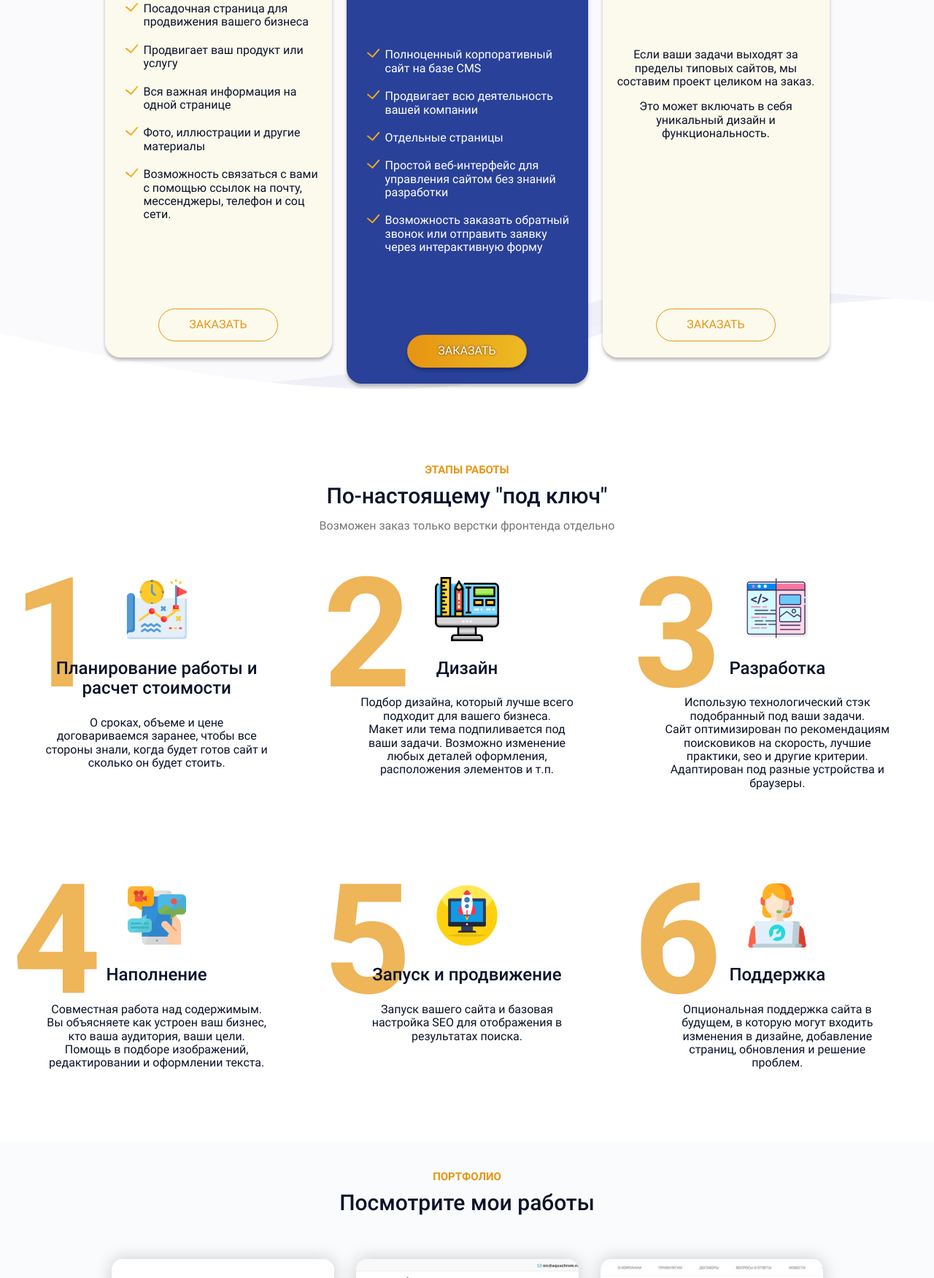
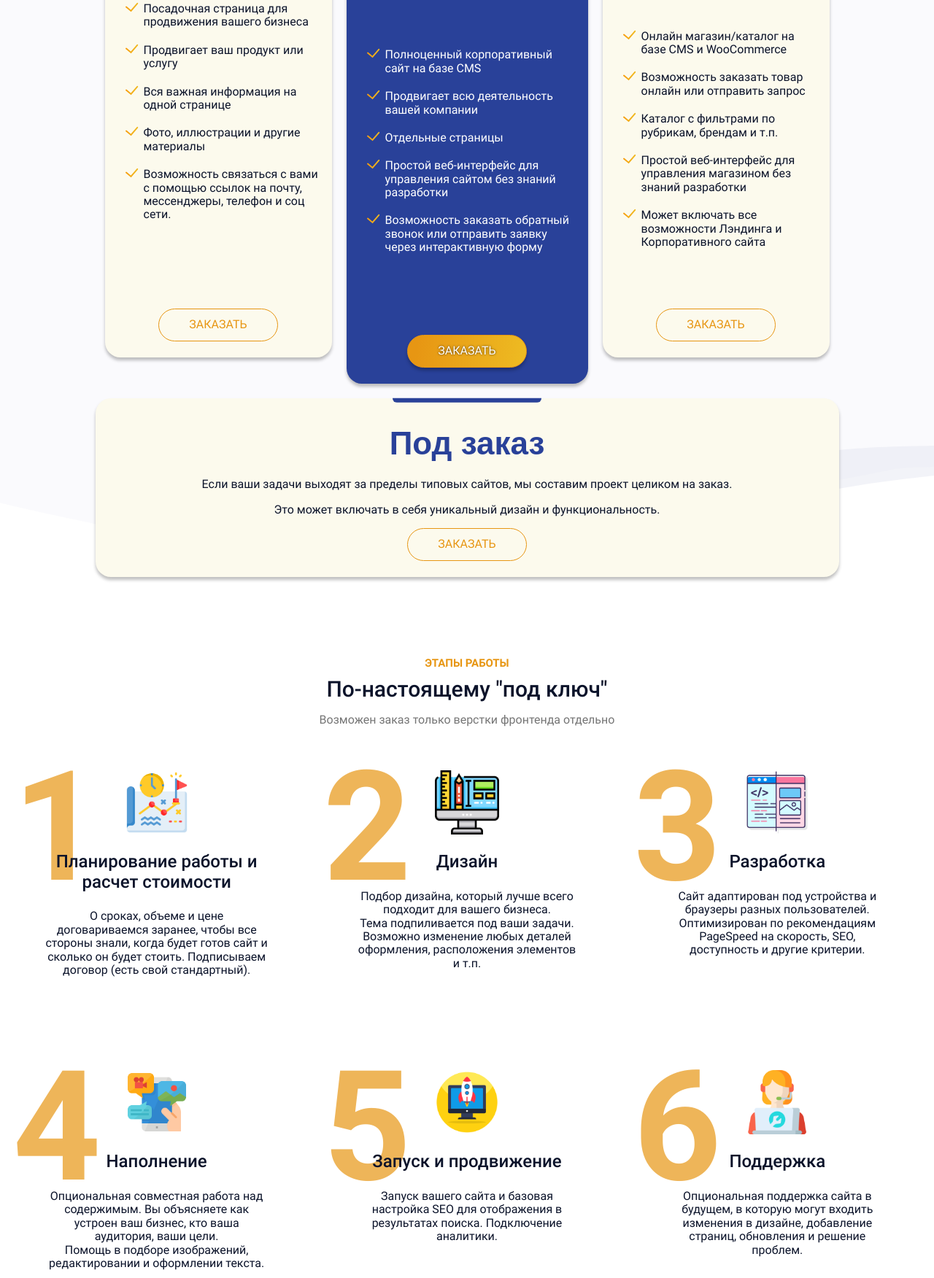
Before and after one commit to Vallek/dev, a plain HTML site: page index.html in a window 1280 px wide. Shown: the part 1576-3328 px from the top of the page at 73% size. Drawn offline with Linux system fonts and the light colour scheme; a web font is replaced by a local one.

Commit message:
обновил услуги и добавил новую работу

```diff
--- a/css/style.css
+++ b/css/style.css
@@ -568,6 +568,16 @@ main {
 	}
 }
 
+.sites__item_bottom {
+	width: 100%;
+	max-width: 993px;
+	min-height: auto;
+}
+
+.sites__item_bottom:hover {
+	transform: initial;
+}
+
 .sites__title {
 	color: var(--back-color);
 	font-family: 'Pacifico', sans-serif;
@@ -905,6 +915,7 @@ main {
 }
 
 .works__title {
+	text-align: center;
 	clip-path: polygon(100% 0%, 100% 0%, 100% 100%, 100% 100%);
 	color: #fff;
 	padding: 0.3em;
--- a/index.html
+++ b/index.html
@@ -143,6 +143,17 @@
 					<a class="sites__order sites__order_pop" href="mailto:vwebdis@gmail.com?subject=Заявка&#160;на&#160;разработку&#160;сайта&#160;компании">Заказать</a>
 				</li>
 				<li class="sites__item sites__item_right slide-slow">
+					<h3 class="sites__title">Онлайн магазин</h3>
+					<ul class="sites__features-list">
+						<li class="sites__feature">Онлайн магазин/каталог на базе CMS и WooCommerce</li>
+						<li class="sites__feature">Возможность заказать товар онлайн или отправить запрос</li>
+						<li class="sites__feature">Каталог с фильтрами по рубрикам, брендам и т.п.</li>
+						<li class="sites__feature">Простой веб-интерфейс для управления магазином без знаний разработки</li>
+						<li class="sites__feature">Может включать все возможности Лэндинга и Корпоративного сайта</li>
+					</ul>
+					<a class="sites__order" href="mailto:vwebdis@gmail.com?subject=Заявка&#160;на&#160;разработку&#160;сайта">Заказать</a>
+				</li>
+				<li class="sites__item sites__item_bottom slide-slow">
 					<h3 class="sites__title">Под заказ</h3>
 					<div class="sites__features-list">
 						<p class="sites__text">Если ваши задачи выходят за пределы типовых сайтов, мы составим проект целиком на заказ.</p>
@@ -161,23 +172,23 @@
 			<ol class="services__list">
 				<li class="services__item services__item_plan">
 					<h3 class="services__title">Планирование работы и расчет стоимости</h3>
-					<p class="services__text">О сроках, объеме и цене договариваемся заранее, чтобы все стороны знали, когда будет готов сайт и сколько он будет стоить.</p>
+					<p class="services__text">О сроках, объеме и цене договариваемся заранее, чтобы все стороны знали, когда будет готов сайт и сколько он будет стоить. Подписываем договор (есть свой стандартный).</p>
 				</li>
 				<li class="services__item services__item_design">
 					<h3 class="services__title">Дизайн</h3>
-					<p class="services__text">Подбор дизайна, который лучше всего подходит для вашего бизнеса.<br> Макет или тема подпиливается под ваши задачи. Возможно изменение любых деталей оформления, расположения элементов и т.п.</p>
+					<p class="services__text">Подбор дизайна, который лучше всего подходит для вашего бизнеса.<br> Тема подпиливается под ваши задачи. Возможно изменение любых деталей оформления, расположения элементов и т.п.</p>
 				</li>
 				<li class="services__item services__item_dev">
 					<h3 class="services__title">Разработка</h3>
-					<p class="services__text">Использую технологический стэк подобранный под ваши задачи.<br> Сайт оптимизирован по рекомендациям поисковиков на скорость, лучшие практики, seo и другие критерии. Адаптирован под разные устройства и браузеры.</p>
+					<p class="services__text">Сайт адаптирован под  устройства и браузеры разных пользователей. Оптимизирован по рекомендациям PageSpeed на скорость, SEO, доступность и другие критерии.</p>
 				</li>
 				<li class="services__item services__item_content">
 					<h3 class="services__title">Наполнение</h3>
-					<p class="services__text">Совместная работа над содержимым. Вы объясняете как устроен ваш бизнес, кто ваша аудитория, ваши цели.<br> Помощь в подборе изображений, редактировании и оформлении текста.</p>
+					<p class="services__text">Опциональная совместная работа над содержимым. Вы объясняете как устроен ваш бизнес, кто ваша аудитория, ваши цели.<br> Помощь в подборе изображений, редактировании и оформлении текста.</p>
 				</li>
 				<li class="services__item services__item_launch">
 					<h3 class="services__title">Запуск и продвижение</h3>
-					<p class="services__text">Запуск вашего сайта и базовая настройка SEO для отображения в результатах поиска.</p>
+					<p class="services__text">Запуск вашего сайта и базовая настройка SEO для отображения в результатах поиска. Подключение аналитики.</p>
 				</li>
 				<li class="services__item services__item_support">
 					<h3 class="services__title">Поддержка</h3>
@@ -192,6 +203,12 @@
 					<span class="works__subheading">Посмотрите мои работы</span>
 				</div>
 				<div class="works__list">
+					<a class="works__link" href="https://chromchemlab.ru/">
+						<section class="works__item">
+							<div class="works__backdrop"><h3 class="works__title">Онлайн магазин-каталог АкваХром Химия<br></h3></div>
+							<img class="works__img" width="305" height="372" src="https://vallek.github.io/img/works/chromchemlab.webp" alt="Скриншот работы" loading="lazy">
+						</section>
+					</a>
 					<a class="works__link" href="https://machrome.ru/">
 						<section class="works__item">
 							<div class="works__backdrop"><h3 class="works__title">Сайт Машхром<br></h3></div>
@@ -208,12 +225,6 @@
 						<section class="works__item">
 							<div class="works__backdrop"><h3 class="works__title">Лэндинг для Activica</h3></div>
 							<img class="works__img" width="305" height="372" src="img/activica.jpg" alt="Скриншот работы" loading="lazy">
-						</section>
-					</a>
-					<a class="works__link" href="https://vallek.github.io/employcity-test/">
-						<section class="works__item">
-							<div class="works__backdrop"><h3 class="works__title">Лэндинг для Employcity</h3></div>
-							<img class="works__img" width="305" height="372" src="img/employcity.webp" alt="Скриншот работы" loading="lazy">
 						</section>
 					</a>
 					<a class="works__link" href="https://vallek.github.io/magwai-test/">
```
